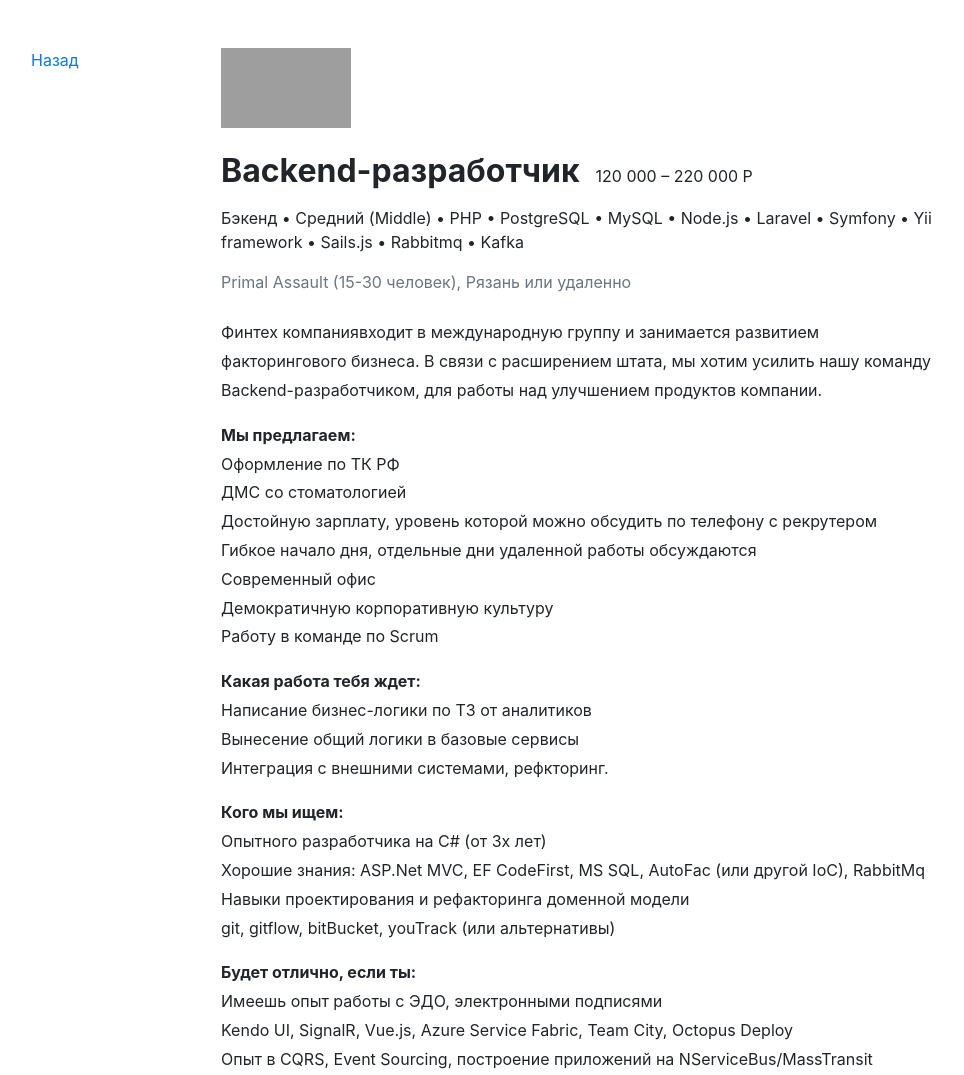
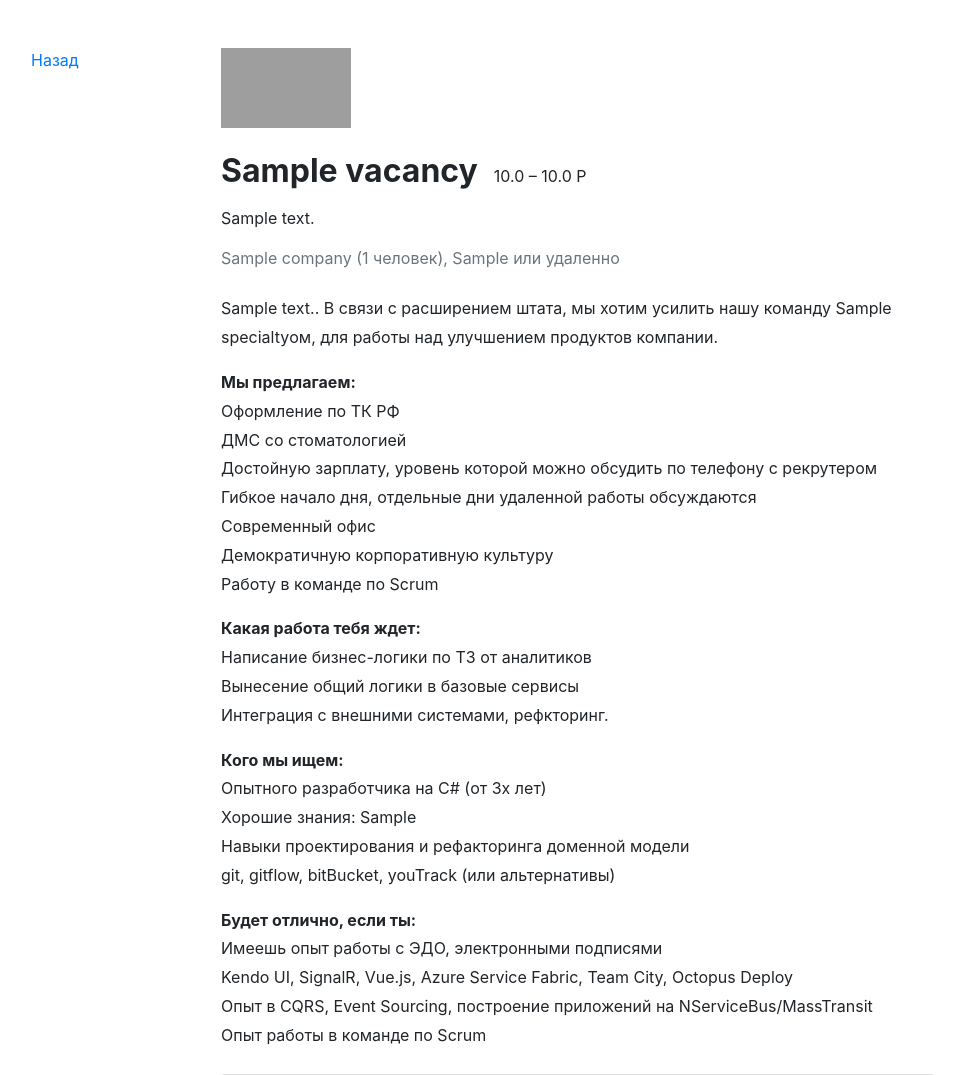
Before and after one commit to arifgafizov/jumanji_v1, a Django app: template jumanji_v1/jumanji/templates/vacancy.html in a window 1280 px wide. Shown: the part 72-1147 px from the top of the page, without its empty margins (70-1034 px from the left). Run offline with Django 3.2, Linux system fonts and the light colour scheme; the template is opened without the code that fills it: values that come from a table or form of the project are taken from there, others are empty; tables that the repository leaves empty hold one stand-in row (values such as "Sample post"); some libraries are stand-ins or nearby versions; grey boxes are pictures that could not be loaded.

Commit message:
Update urls.py and VacancyView and vacancy.html

```diff
--- a/jumanji_v1/jumanji/jumanji/urls.py
+++ b/jumanji_v1/jumanji/jumanji/urls.py
@@ -24,5 +24,5 @@ urlpatterns = [
     path('vacancies/', VacanciesView.as_view(), name='vacancies'),
     path('vacancies/<str:code>/', VacanciesSpecialtiesView.as_view(), name='specialties'),
     path('companies/<int:id>/', CompaniesView.as_view(), name='companies'),
-    path('vacancies/22', VacancyView.as_view(), name='vacancy'),
+    path('vacancies/<int:id>', VacancyView.as_view(), name='vacancy'),
 ]
--- a/jumanji_v1/jumanji/templates/vacancy.html
+++ b/jumanji_v1/jumanji/templates/vacancy.html
@@ -11,13 +11,13 @@
         <section class="pl-3">
           <a href="#"><img src="https://place-hold.it/130x80" width="130" height="80" alt=""></a>
           <div class="d-flex align-items-baseline align-content-baseline">
-            <h1 class="h2 mt-4 font-weight-bold" >Backend-разработчик</h1>
-            <p class="m-0 pl-3">120 000 – 220 000 Р</p>
+            <h1 class="h2 mt-4 font-weight-bold" >{{vacancy.title}}</h1>
+            <p class="m-0 pl-3">{{vacancy.salary_min}} – {{vacancy.salary_max}} Р</p>
           </div>
-          <p class="mt-2">Бэкенд • Средний (Middle) • PHP • PostgreSQL • MySQL • Node.js • Laravel • Symfony • Yii framework • Sails.js • Rabbitmq • Kafka</p>
-          <p class="text-muted mb-4">Primal Assault (15-30 человек), Рязань или удаленно</p>
+          <p class="mt-2">{{vacancy.description}}</p>
+          <p class="text-muted mb-4">{{vacancy.company.name}} ({{vacancy.company.employee_count}} человек), {{vacancy.company.location}} или удаленно</p>
           <div style="line-height: 1.8;">
-            <p>Финтех компаниявходит в международную группу  и занимается развитием факторингового бизнеса. В связи с расширением штата, мы хотим усилить нашу команду Backend-разработчиком, для работы над улучшением продуктов компании.</p>
+            <p>{{vacancy.company.description}}. В связи с расширением штата, мы хотим усилить нашу команду {{vacancy.specialty.title}}ом, для работы над улучшением продуктов компании.</p>
             <p><b>Мы предлагаем: </b><br>
               Оформление по ТК РФ<br>
               ДМС со стоматологией<br>
@@ -34,7 +34,7 @@
             </p>
             <p><b>Кого мы ищем: </b><br>
               Опытного разработчика на C# (от 3х лет)<br>
-              Хорошие знания: ASP.Net MVC, EF CodeFirst, MS SQL, AutoFac (или другой IoC), RabbitMq <br>
+              Хорошие знания: {{vacancy.skills}}<br>
               Навыки проектирования и рефакторинга доменной модели <br>
               git, gitflow, bitBucket, youTrack (или альтернативы)
             </p>
```
Also changed, not shown: jumanji_v1/jumanji/app_jumanji/views.py (+8 -2 lines).
